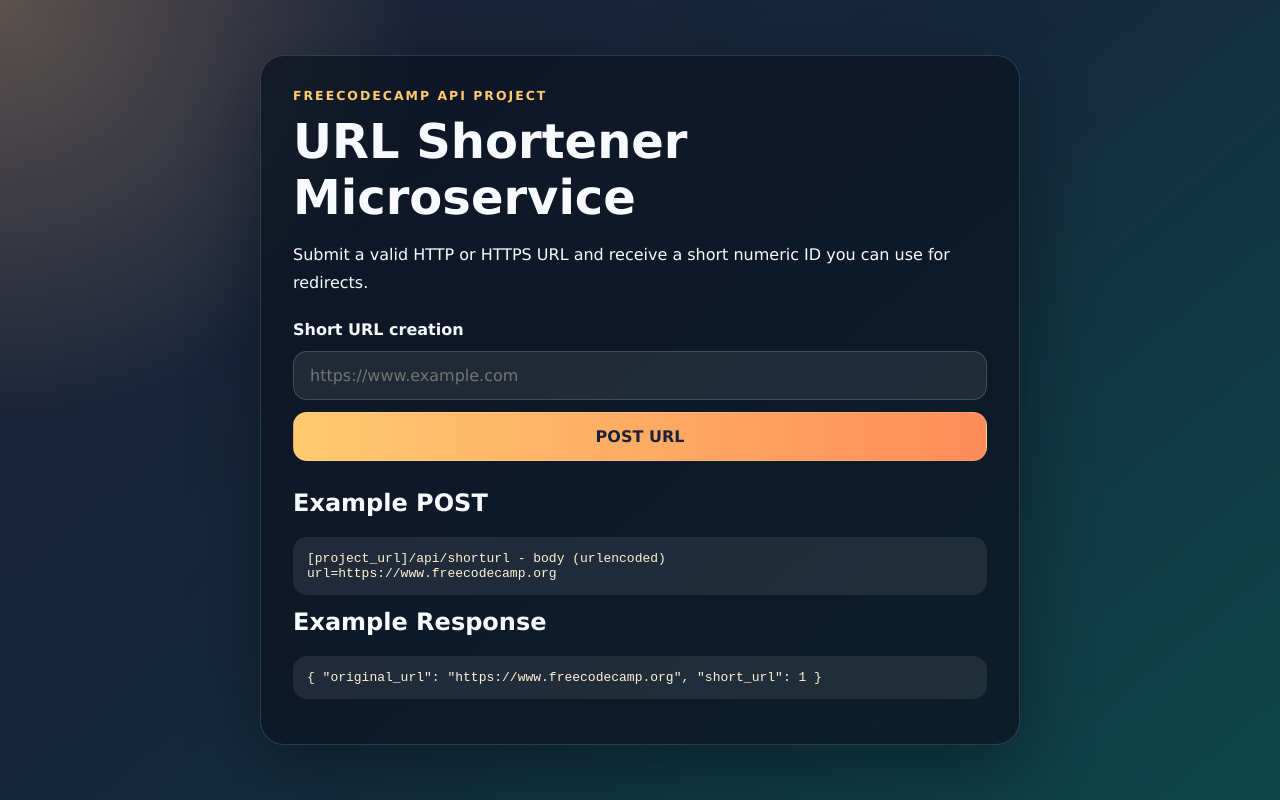
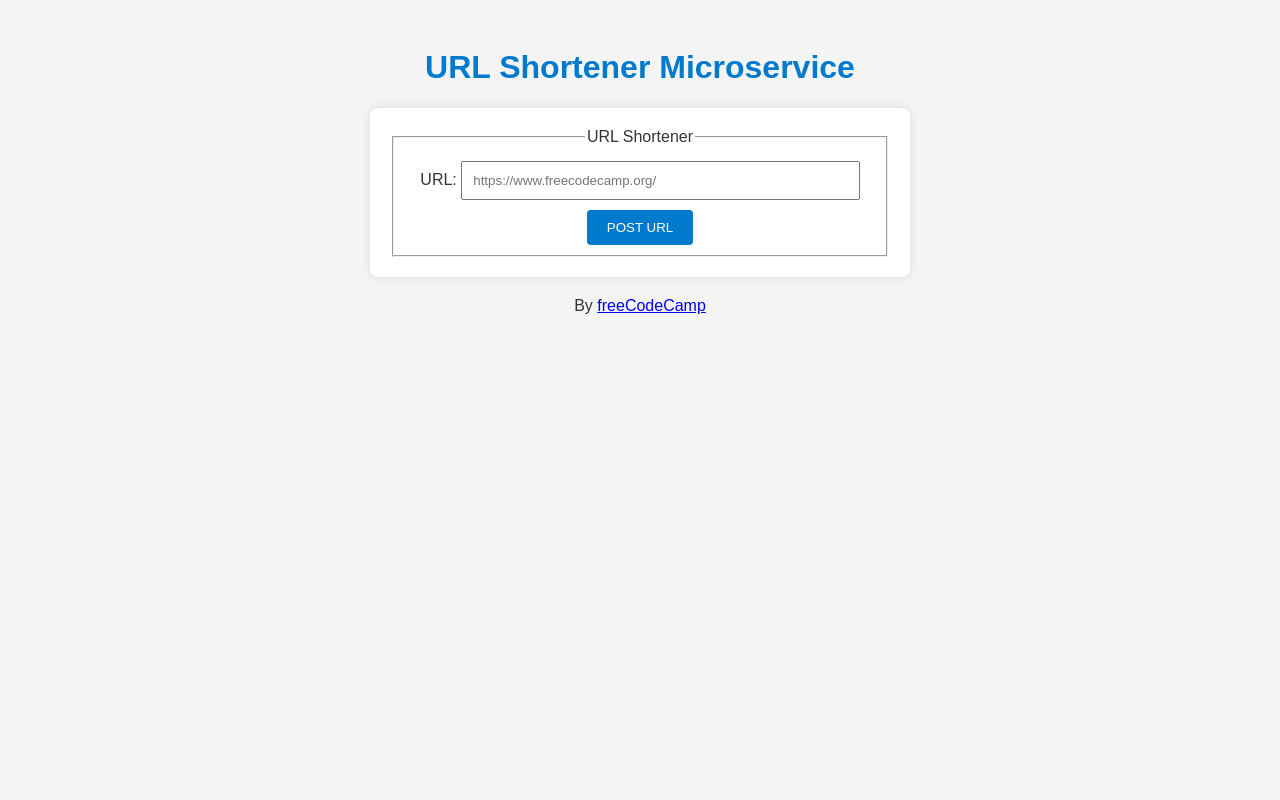
Before and after one commit to x1n-Q/fcc-url-shortener-microservice, a website: page views/index.html in a window 1280 px wide. Drawn offline with Linux system fonts and the light colour scheme.

Commit message:
Replace URL shortener app with Pramodh version

```diff
--- a/public/style.css
+++ b/public/style.css
@@ -1,92 +1,35 @@
-* {
-  box-sizing: border-box;
-}
-
 body {
-  margin: 0;
-  min-height: 100vh;
-  font-family: "Lucida Sans", "Segoe UI", sans-serif;
-  background:
-    radial-gradient(circle at top left, rgba(255, 211, 133, 0.28), transparent 28%),
-    linear-gradient(140deg, #1e2038 0%, #15283d 45%, #0e464c 100%);
-  color: #f7fbff;
-}
-
-.page {
-  min-height: 100vh;
-  display: grid;
-  place-items: center;
-  padding: 24px;
-}
-
-.card {
-  width: min(760px, 100%);
-  padding: 32px;
-  border-radius: 24px;
-  border: 1px solid rgba(255, 255, 255, 0.14);
-  background: rgba(12, 20, 33, 0.76);
-  box-shadow: 0 24px 70px rgba(3, 8, 17, 0.4);
-}
-
-.label {
-  margin: 0 0 10px;
-  color: #ffca70;
-  text-transform: uppercase;
-  letter-spacing: 0.16em;
-  font-size: 0.78rem;
-  font-weight: 700;
-}
-
-h1,
-h2 {
-  margin-top: 0;
+  font-family: 'Arial', sans-serif;
+  text-align: center;
+  padding: 20px;
+  background: #f4f4f4;
+  color: #333;
 }
 
 h1 {
-  margin-bottom: 12px;
-  font-size: clamp(2rem, 4vw, 3rem);
+  color: #007acc;
 }
 
-.intro {
-  margin-bottom: 24px;
-  line-height: 1.7;
+form {
+  margin: 20px auto;
+  padding: 20px;
+  max-width: 500px;
+  background: white;
+  border-radius: 8px;
+  box-shadow: 0 0 10px rgba(0,0,0,0.1);
 }
 
-.form {
-  display: grid;
-  gap: 12px;
-  margin-bottom: 28px;
+input[type="text"] {
+  width: 80%;
+  padding: 10px;
+  margin: 10px 0;
 }
 
-label {
-  font-weight: 700;
-}
-
-input,
-button {
-  width: 100%;
-  padding: 14px 16px;
-  border-radius: 14px;
-  border: 1px solid rgba(255, 255, 255, 0.16);
-  font: inherit;
-}
-
-input {
-  background: rgba(255, 255, 255, 0.08);
-  color: #ffffff;
-}
-
-button {
-  background: linear-gradient(90deg, #ffca70, #ff8c5a);
-  color: #1b2236;
-  font-weight: 800;
+input[type="submit"] {
+  padding: 10px 20px;
+  background: #007acc;
+  color: white;
+  border: none;
+  border-radius: 4px;
   cursor: pointer;
 }
-
-pre {
-  overflow-x: auto;
-  padding: 14px;
-  border-radius: 14px;
-  background: rgba(255, 255, 255, 0.08);
-  color: #fff3d6;
-}
--- a/views/index.html
+++ b/views/index.html
@@ -1,40 +1,32 @@
 <!DOCTYPE html>
-<html lang="en">
+
+<html>
   <head>
-    <meta charset="utf-8" />
-    <meta name="viewport" content="width=device-width, initial-scale=1" />
-    <title>URL Shortener Microservice</title>
-    <link rel="stylesheet" href="/style.css" />
+    <title>URL Shortener Microservice | freeCodeCamp.org</title>
+    <link
+      rel="icon"
+      type="image/png"
+      href="https://cdn.freecodecamp.org/universal/favicons/favicon-16x16.png"
+    />
+    <link href="/public/style.css" rel="stylesheet" type="text/css" />
   </head>
+
   <body>
-    <main class="page">
-      <section class="card">
-        <p class="label">freeCodeCamp API Project</p>
-        <h1>URL Shortener Microservice</h1>
-        <p class="intro">
-          Submit a valid HTTP or HTTPS URL and receive a short numeric ID you
-          can use for redirects.
-        </p>
-
-        <form action="/api/shorturl" method="post" class="form">
-          <label for="url_input">Short URL creation</label>
-          <input
-            id="url_input"
-            name="url"
-            type="text"
-            placeholder="https://www.example.com"
-            required
-          />
-          <button type="submit">POST URL</button>
+    <h1>URL Shortener Microservice</h1>
+    <main>
+      <section>
+        <form action="/api/shorturl" method="POST">
+          <fieldset>
+            <legend>URL Shortener</legend>
+            <label for="url_input">URL:</label>
+            <input id="url_input" type="text" name="url" placeholder="https://www.freecodecamp.org/" />
+            <input type="submit" value="POST URL" />
+          </fieldset>
         </form>
-
-        <h2>Example POST</h2>
-        <pre>[project_url]/api/shorturl - body (urlencoded)
-url=https://www.freecodecamp.org</pre>
-
-        <h2>Example Response</h2>
-        <pre>{ "original_url": "https://www.freecodecamp.org", "short_url": 1 }</pre>
       </section>
     </main>
+    <footer>
+      <p>By <a href="https://www.freecodecamp.org/">freeCodeCamp</a></p>
+    </footer>
   </body>
 </html>
```
Also changed, not shown: index.js (added, +90 -0 lines), package.json (+9 -15 lines), README.md, 1 other file.
